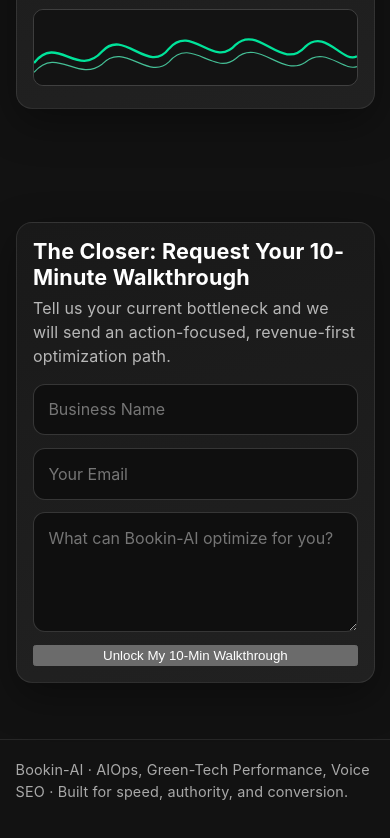
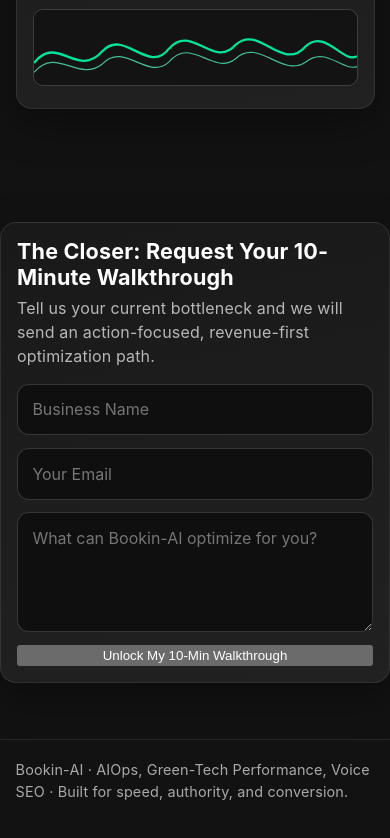
Before and after one commit to afilmer-ai/bookin-ai-portfolio, a plain HTML site: page index.html in a window 390 px wide. Shown: the part 2880-3718 px from the top of the page. Drawn offline with Linux system fonts and the light colour scheme.

Commit message:
Add files via upload

```diff
--- a/index.html
+++ b/index.html
@@ -404,6 +404,23 @@
       gap: 0.8rem;
     }
 
+    #cta .panel {
+      width: 30%;
+      max-width: 30%;
+      height: 760px;
+      margin-inline: auto;
+      display: grid;
+      align-content: start;
+    }
+
+    #cta form {
+      width: 100%;
+      max-width: 100%;
+      height: 520px;
+      margin-inline: auto;
+      align-content: start;
+    }
+
     .form-grid {
       display: grid;
       grid-template-columns: repeat(2, minmax(0, 1fr));
@@ -458,6 +475,11 @@
     @media (max-width: 680px) {
       .form-grid, .kpi-row { grid-template-columns: 1fr; }
       .hero { min-height: 88vh; }
+      #cta .panel, #cta form {
+        width: 100%;
+        max-width: 100%;
+        height: auto;
+      }
     }
 
     @media (prefers-reduced-motion: reduce) {
```
